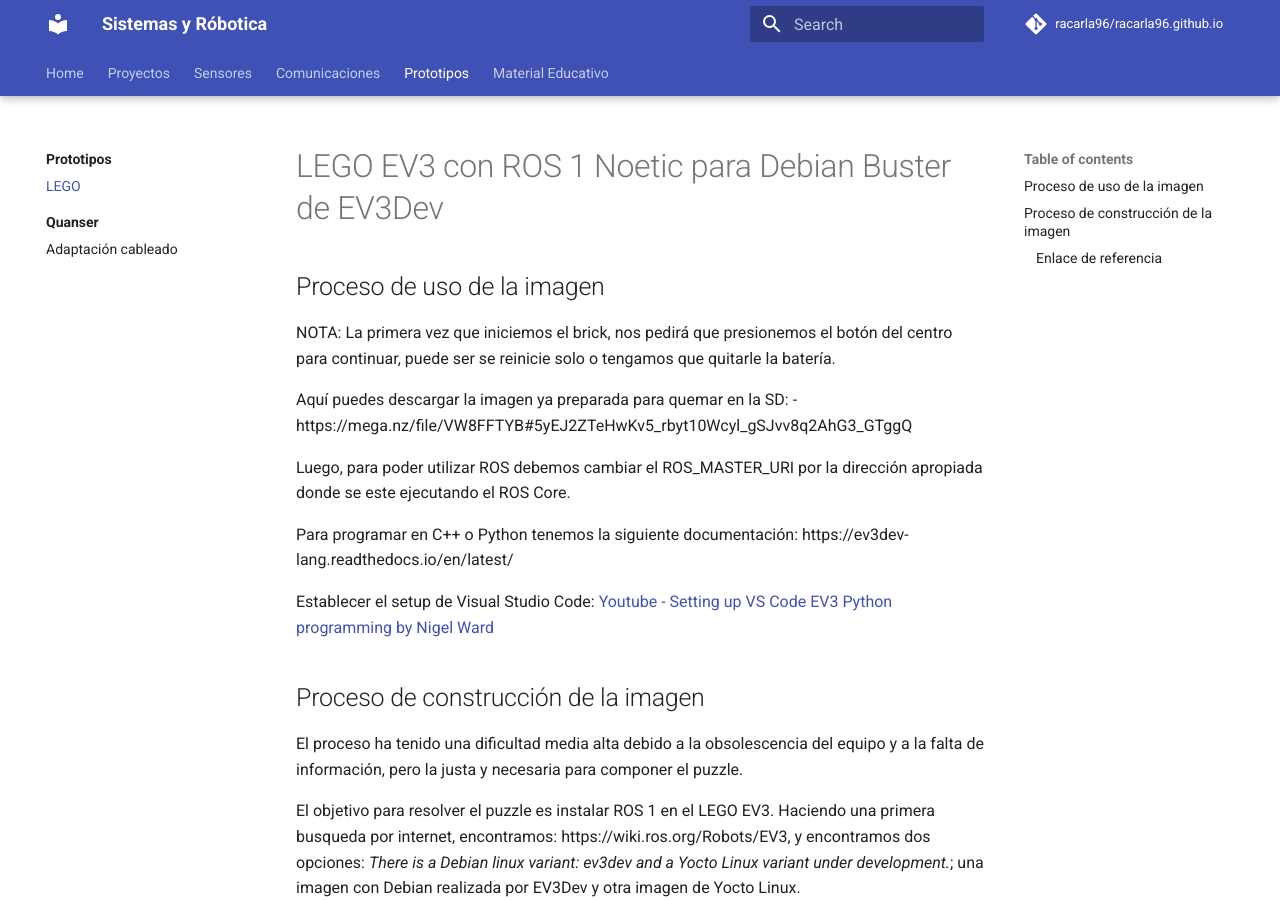
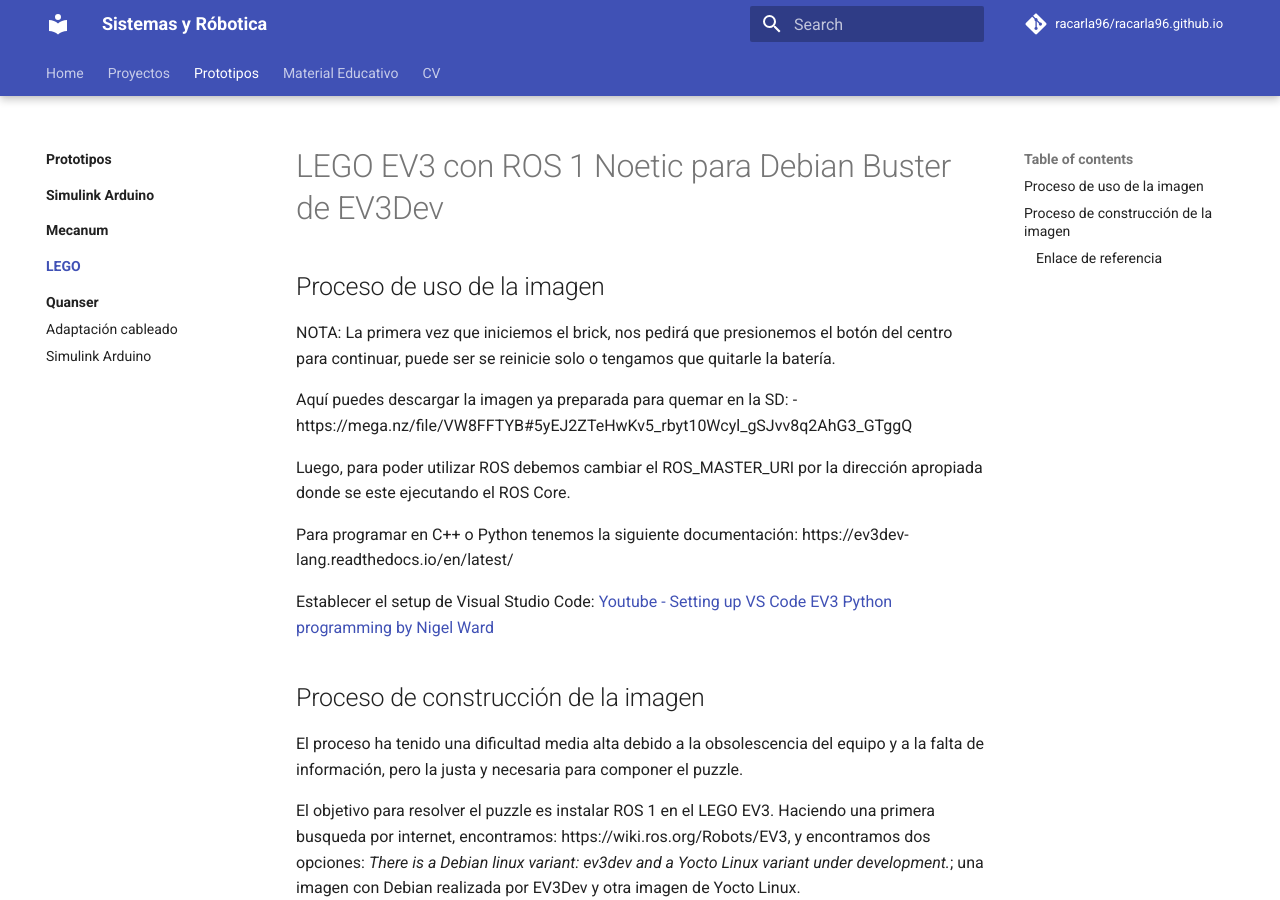
Before and after one commit to racarla96/racarla96.github.io, an MkDocs documentation site: the page built from docs/prototipos/lego/index.md, in a window 1280 px wide and 900 px high. Built offline with MkDocs 1.6.1 and Material for MkDocs 9.7.7, drawn with Linux system fonts in a browser that asks for light colours; comment, search, counter and statistics services are not loaded; part of the change alters nothing that is shown.

```diff
--- a/mkdocs.yml
+++ b/mkdocs.yml
@@ -10,23 +10,31 @@ nav:
       - Caddy AI2:
         - caddy_ai2/index.md
         - Batería: caddy_ai2/bateria.md
-        - Gamepad: caddy_ai2/gamepad.md
-    - Sensores:
-      - sensores/index.md
-      - Posicionamiento en interiores:
-        - sensores/pos_int/index.md
-        - Marvelmind: sensores/pos_int/mavermind.md
-    - Comunicaciones:
-      - comunicacion/index.md
-      - UART: comunicacion/uart.md
+#        - Gamepad: caddy_ai2/gamepad.md
+#    - Sensores:
+#      - sensores/index.md
+#      - Posicionamiento en interiores:
+#        - sensores/pos_int/index.md
+#        - Marvelmind: sensores/pos_int/mavermind.md
+#    - Comunicaciones:
+#      - comunicacion/index.md
+#      - UART: comunicacion/uart.md
     - Prototipos:
       - prototipos/index.md
-      - LEGO: prototipos/lego/index.md
+      - Simulink Arduino:
+        - prototipos/simulink-arduino/index.md
+      - Mecanum:
+        - prototipos/mecanum/index.md
+      - LEGO:
+        - prototipos/lego/index.md
       - Quanser:
         - prototipos/quanser/index.md
         - Adaptación cableado: prototipos/quanser/adaptacion.md
+        - Simulink Arduino: prototipos/quanser/simulink-arduino.md
     - Material Educativo:
       - material_educativo/index.md
+    - CV:
+      - curriculum/index.md
 theme:
   name: 'material'
   features:
```
Also changed, not shown: docs/curriculum/index.md (added), docs/prototipos/mecanum/index.md (added), docs/prototipos/quanser/adaptacion/img/rotary_inverted_pendulum_quanser.jpg (added), docs/prototipos/quanser/adaptacion/img/three_dof_hover_quanser.jpg (added), docs/prototipos/simulink-arduino/index.md (added).
